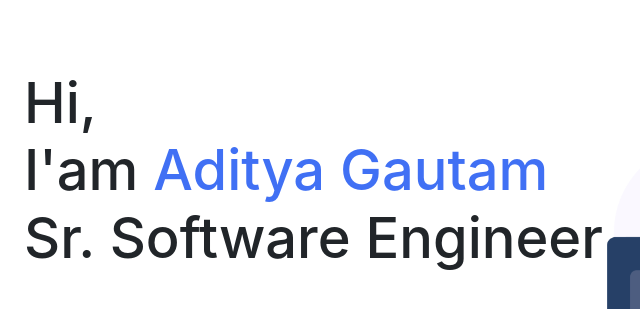
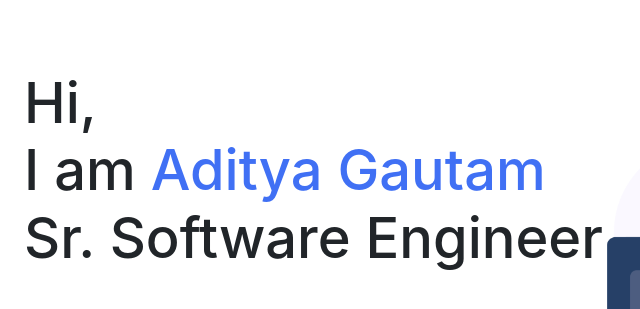
Before and after one commit to agauti003/aditya-gautam, a plain HTML site: page index.html in a window 1280 px wide. Shown: the part 139-448 px from the top of the page, 104-744 px from the left. Drawn offline with nearby package versions, Linux system fonts and the light colour scheme.

Commit message:
Update index.html

```diff
--- a/index.html
+++ b/index.html
@@ -47,7 +47,7 @@
     <!--===== HOME =====-->
     <section class="home bd-grid" id="home">
       <div class="home__data">
-        <h1 class="home__title">Hi,<br>I'am <span class="home__title-color">Aditya Gautam</span><br>Sr. Software
+        <h1 class="home__title">Hi,<br>I am <span class="home__title-color">Aditya Gautam</span><br>Sr. Software
           Engineer</h1>
 
         <a href="./assets/resume/resume_adi_new.pdf" class="button" download="resume_aditya">Download CV</a>
```
